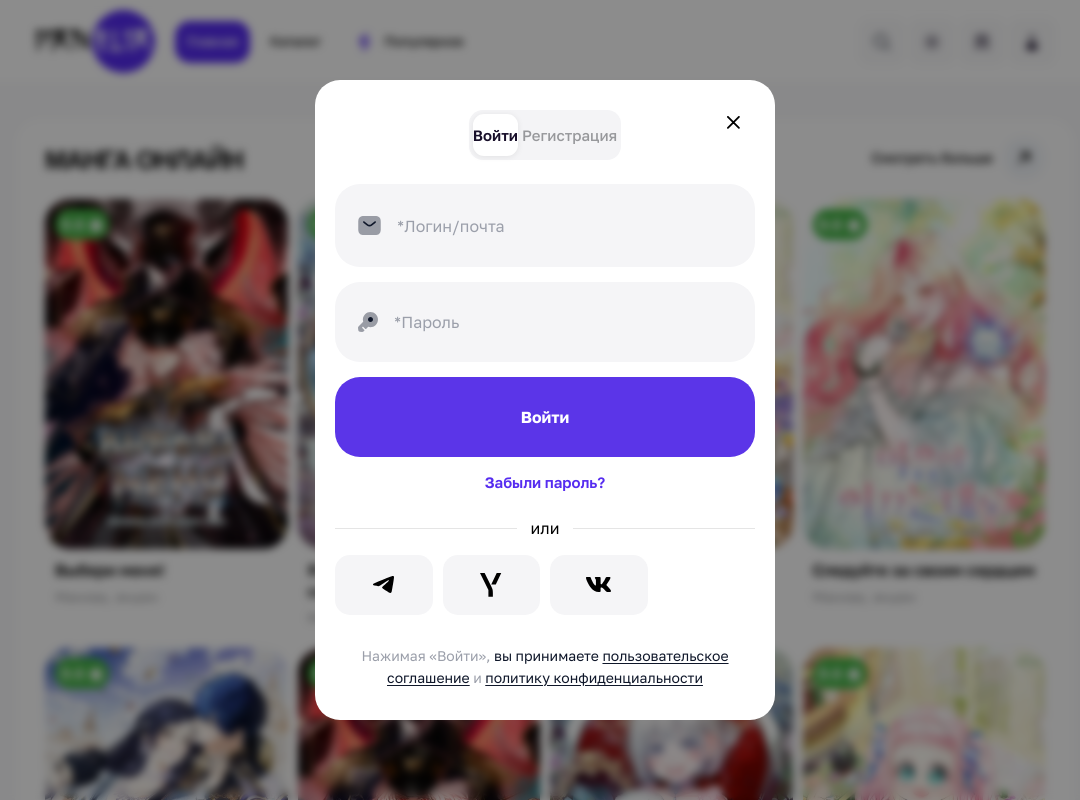
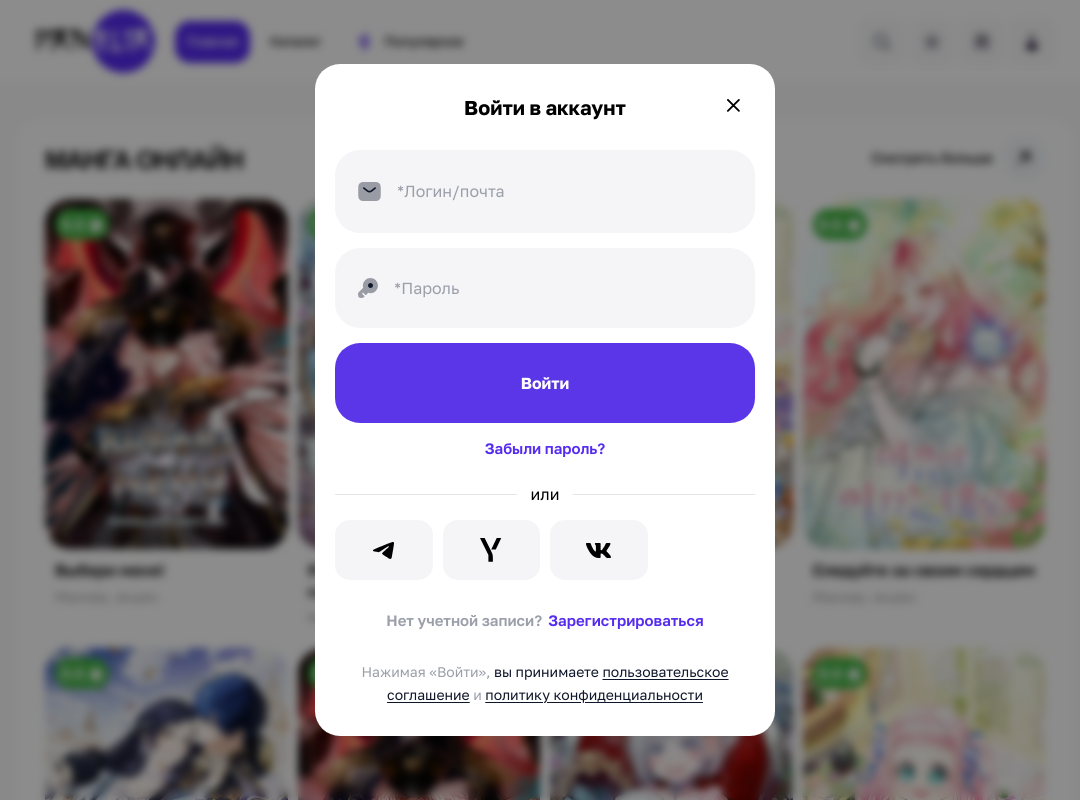
Before and after one commit to zafarovpolat/anime, a Next.js app: page / in a window 1280 px wide. Both pictures are taken after a click on the button 1127 px from the left and 41 px from the top of the page. Shown: the top 800 px of the page, without its empty margins (95-1175 px from the left). Built offline with nearby package versions, Linux system fonts and the light colour scheme; a web font is replaced by a local one.

Commit message:
fix(LoginModal): убрать вкладки, вернуть ссылку регистрации внизу входа и добавить ссылку входа в регистрацию

```diff
--- a/components/LoginModal.tsx
+++ b/components/LoginModal.tsx
@@ -56,24 +56,11 @@ export default function LoginModal({ onClose }: LoginModalProps) {
           </svg>
         </button>
 
-        {/* Tabs */}
-        <div className="login-modal__tabs">
-          <button
-            className={`login-modal__tab${tab === 'login' ? ' login-modal__tab--active' : ''}`}
-            onClick={() => setTab('login')}
-          >
-            Войти
-          </button>
-          <button
-            className={`login-modal__tab${tab === 'register' ? ' login-modal__tab--active' : ''}`}
-            onClick={() => setTab('register')}
-          >
-            Регистрация
-          </button>
-        </div>
-
         {tab === 'login' ? (
           <>
+            {/* Title */}
+            <h2 className="login-modal__title">Войти в аккаунт</h2>
+
             <div className="login-modal__inputs">
               <div className="login-modal__field">
                 <span className="login-modal__field-icon"><EmailIcon /></span>
@@ -105,6 +92,21 @@ export default function LoginModal({ onClose }: LoginModalProps) {
               </button>
             </div>
 
+            {/* Register link */}
+            <p className="login-modal__register">
+              <span>Нет учетной записи?</span>
+              <a
+                href="#"
+                className="login-modal__register-link"
+                onClick={(e) => {
+                  e.preventDefault();
+                  setTab('register');
+                }}
+              >
+                Зарегистрироваться
+              </a>
+            </p>
+
             <p className="login-modal__legal">
               Нажимая <em>«Войти»</em>,{" "}
               <span className="login-modal__legal-dark">вы принимаете{" "}
@@ -115,6 +117,9 @@ export default function LoginModal({ onClose }: LoginModalProps) {
           </>
         ) : (
           <>
+            {/* Title */}
+            <h2 className="login-modal__title">Регистрация</h2>
+
             <div className="login-modal__inputs">
               <div className="login-modal__field">
                 <span className="login-modal__field-icon"><UserIcon /></span>
@@ -135,6 +140,21 @@ export default function LoginModal({ onClose }: LoginModalProps) {
               <button className="login-modal__submit">Зарегистрироваться</button>
             </div>
 
+            {/* Login link */}
+            <p className="login-modal__register">
+              <span>Уже есть учетная запись?</span>
+              <a
+                href="#"
+                className="login-modal__register-link"
+                onClick={(e) => {
+                  e.preventDefault();
+                  setTab('login');
+                }}
+              >
+                Войти
+              </a>
+            </p>
+
             <p className="login-modal__legal">
               Нажимая <em>«Зарегистрироваться»</em>,{" "}
               <span className="login-modal__legal-dark">вы принимаете{" "}
```
Also changed, not shown: app/globals.css.
